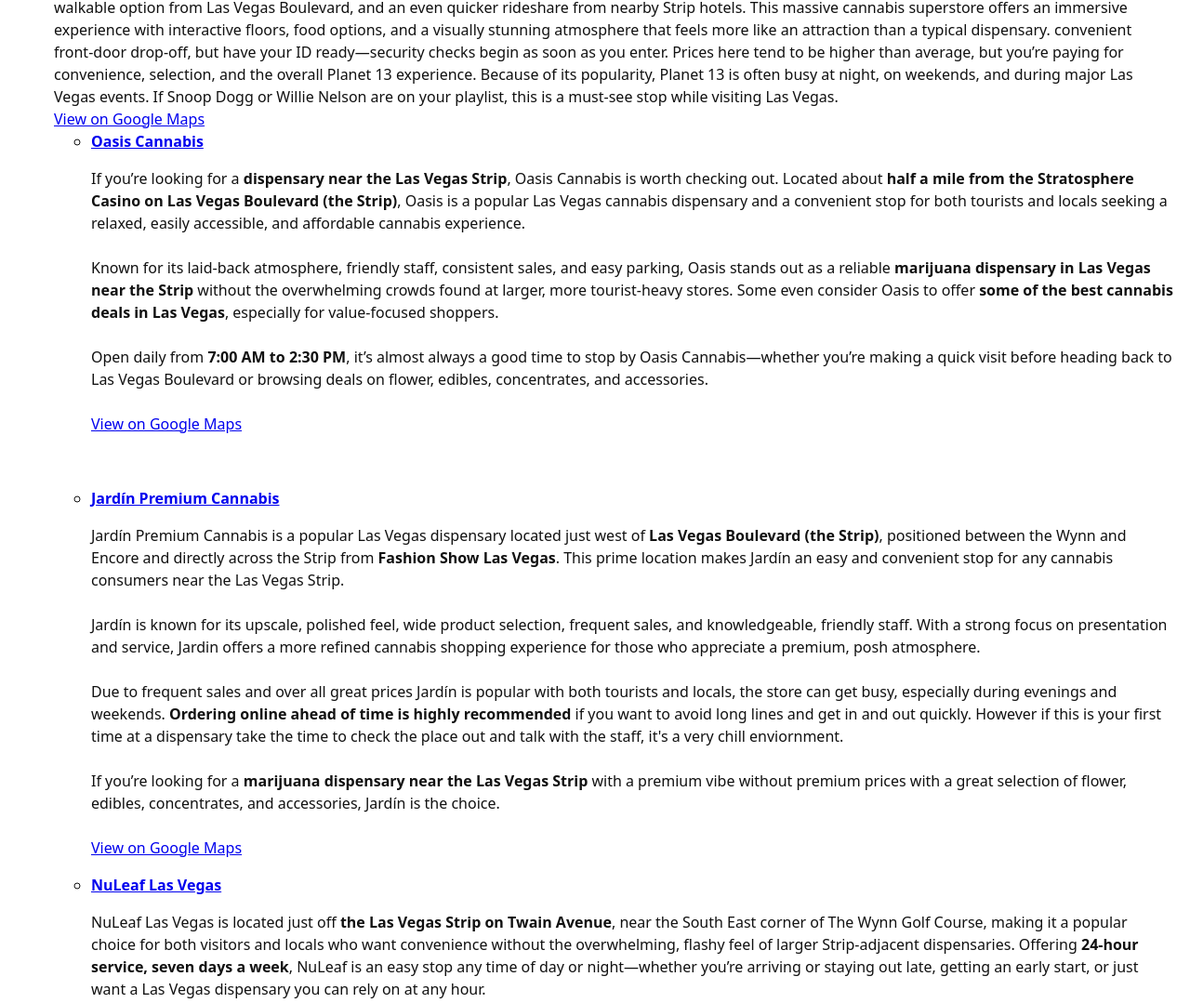
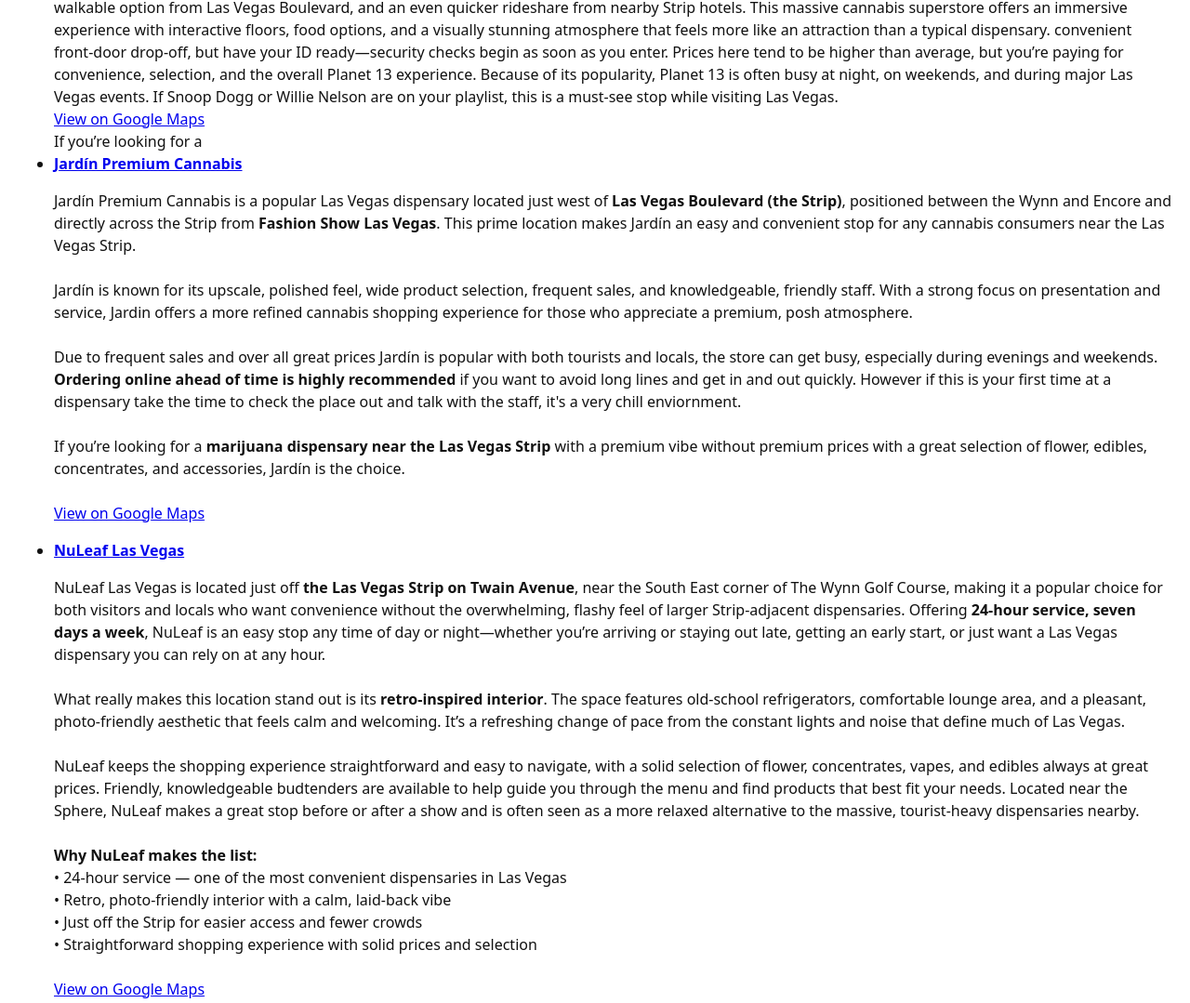
Before and after one commit to pluguglyfightwear/Vegas-Dispensary-Rankings, a plain HTML site: page index.html in a window 1280 px wide. Shown: the part 697-1776 px from the top of the page at 93% size. Drawn offline with Linux system fonts and the light colour scheme.

Commit message:
Update index.html

```diff
--- a/index.html
+++ b/index.html
@@ -105,45 +105,7 @@
 
 
 
-<ul>
-  <li>
-    <strong>
-     <a href="https://oasiscannabis.com/" target="_blank" rel="noopener">
-      Oasis Cannabis
-     </a>
-    </strong>
-    <p>
-
-    If you’re looking for a <strong>dispensary near the Las Vegas Strip</strong>, Oasis
-    Cannabis is worth checking out. Located about <strong>half a mile from the
-    Stratosphere Casino on Las Vegas Boulevard (the Strip)</strong>, Oasis is a popular
-    Las Vegas cannabis dispensary and a convenient stop for both tourists and locals
-    seeking a relaxed, easily accessible, and affordable cannabis experience.
-    <br><br>
-    Known for its laid-back atmosphere, friendly staff, consistent sales, and easy
-    parking, Oasis stands out as a reliable <strong>marijuana dispensary in Las Vegas
-    near the Strip</strong> without the overwhelming crowds found at larger,
-    more tourist-heavy stores. Some even consider Oasis to offer
-    <strong>some of the best cannabis deals in Las Vegas</strong>, especially for
-    value-focused shoppers.
-    <br><br>
-    Open daily from <strong>7:00 AM to 2:30 PM</strong>, it’s almost always a good time to
-    stop by Oasis Cannabis—whether you’re making a quick visit before heading back to
-    Las Vegas Boulevard or browsing deals on flower, edibles, concentrates, and
-    accessories.
-    <br><br>
-    <a href="https://www.google.com/maps/search/?api=1&query=Oasis+Cannabis+Las+Vegas"
-       target="_blank" rel="noopener">
-      View on Google Maps
-    </a>
-  </p>
-</li>
-    <br>
-    <a href="https://www.google.com/maps/search/?api=1&query=Oasis+Cannabis+Las+Vegas"
-       target="_blank" rel="noopener">
-    </a>
-  </p>
-</li>
+If you’re looking for a
 <li>
   <strong>
     <a href="https://www.jardinlasvegas.com/" target="_blank" rel="noopener">
```
